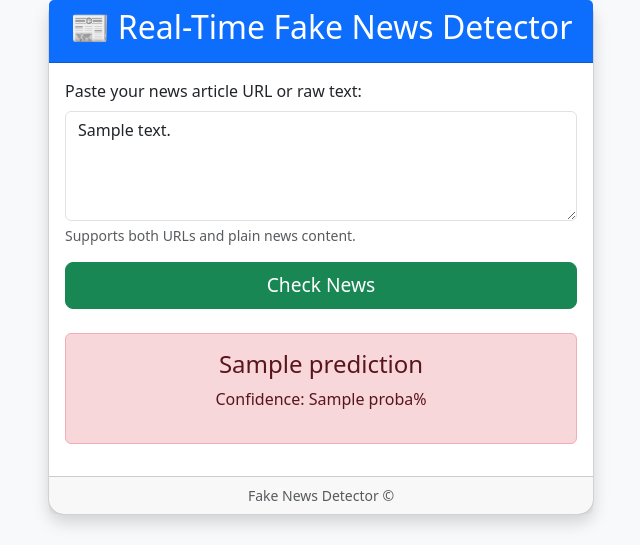
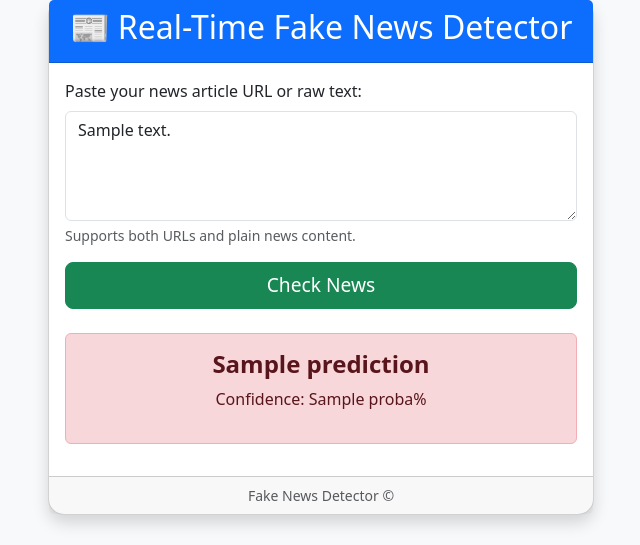
Before and after one commit to MichaelWaruiru/fake-news-detector, a Flask app: template templates/index.html in a window 1280 px wide. Shown: the part 49-594 px from the top of the page, without its empty margins (319-959 px from the left). Run offline with Flask 3, Linux system fonts and the light colour scheme; the template is opened without the code that fills it: most values are stand-ins (such as "Sample title", 1, 10 or a date in 2020).

Commit message:
Fixed error

```diff
--- a/static/style.css
+++ b/static/style.css
@@ -1,12 +1,20 @@
 body {
   background: #f8fafc;
 }
+
 .card {
   border-radius: 1rem;
 }
+
 .btn-lg {
   font-size: 1.2rem;
 }
+
 textarea {
   resize: vertical;
 }
+
+.alert h4 {
+  font-size: 1.5rem;
+  font-weight: bold;
+}
--- a/templates/index.html
+++ b/templates/index.html
@@ -28,7 +28,7 @@
                         </div>
                     </form>
                     {% if prediction %}
-                    <div class="alert mt-4 {{ 'alert-success' if prediction == 'True/Real' else 'alert-danger' }} text-center" role="alert">
+                    <div class="alert mt-4 alert-{{ 'success' if label == 'real' else 'danger' }} text-center" role="alert">
                         <h4>{{ prediction }}</h4>
                         <p>Confidence: {{ proba }}%</p>
                     </div>
```
Also changed, not shown: 1 other file.
